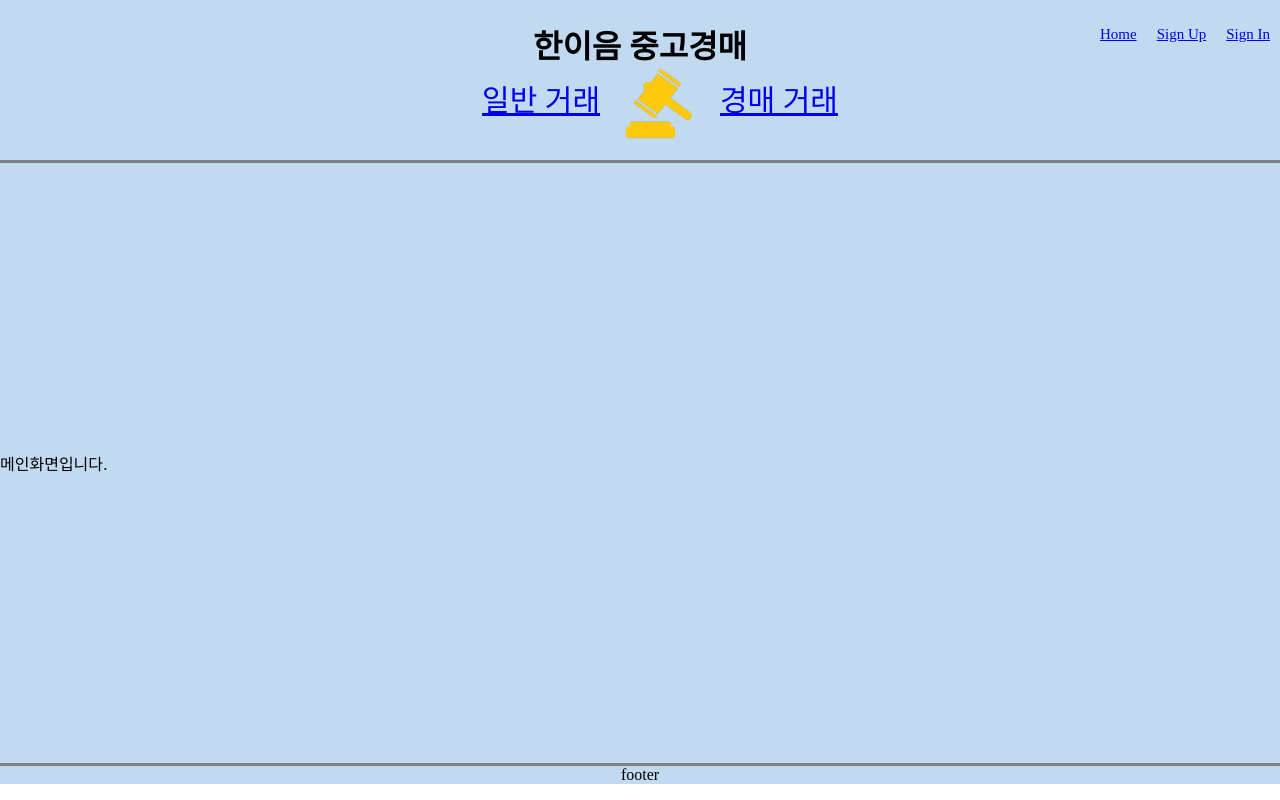
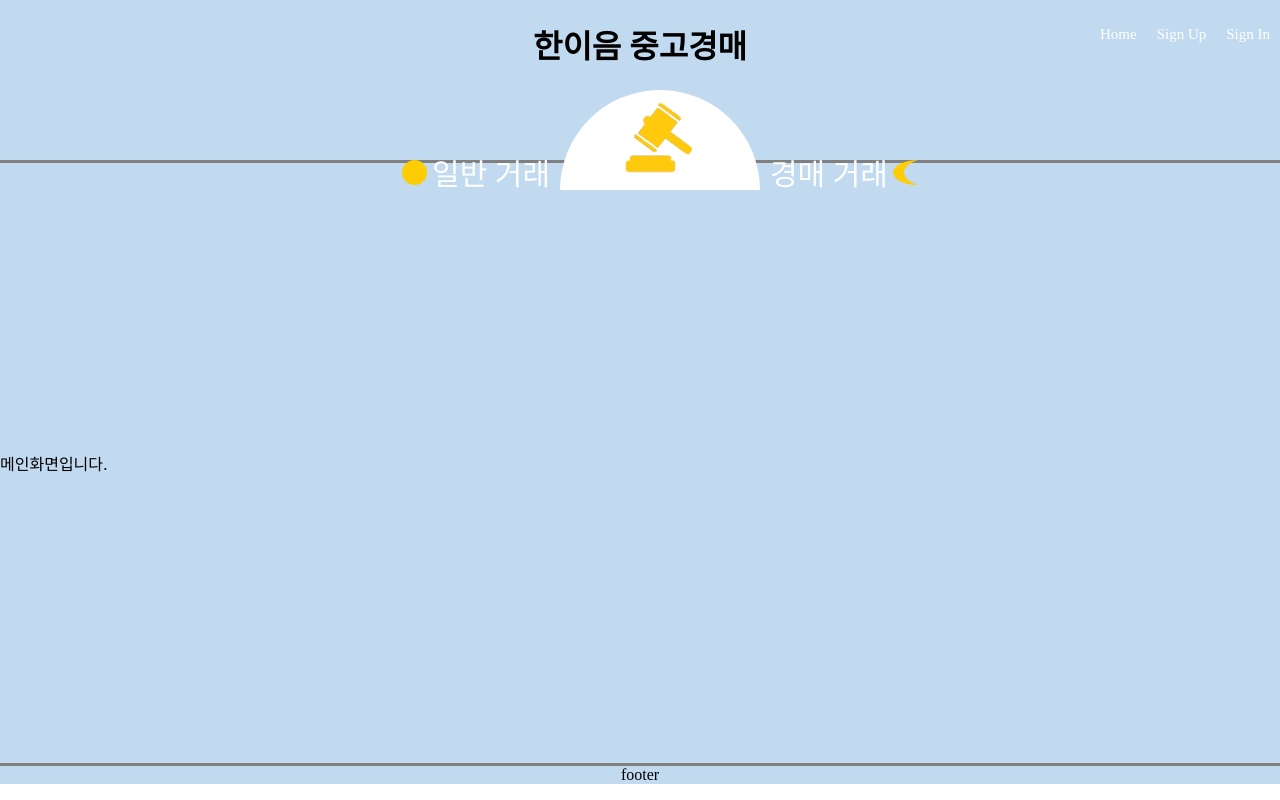
Before and after one commit to hyuntall/VintageAction, a React (Create React App) app in the folder frontend/hanium-client/: page / in a window 1280 px wide. Built offline with nearby package versions, Linux system fonts and the light colour scheme.

Commit message:
icon add, ItemNavigation modify

```diff
--- a/frontend/hanium-client/src/components/ItemNavigation.js
+++ b/frontend/hanium-client/src/components/ItemNavigation.js
@@ -1,22 +1,28 @@
 import React from "react";
-import {Link} from "react-router-dom"
-import "../css/Navigation.css"
+import { Link } from "react-router-dom";
+import "../css/Navigation.css";
 const ItemNavigation = () => (
   <div className="item-navigater-container">
     <ul className="item-navigator">
       <li>
+        <img className="icon1" src={require("../img/icon1.png")} />
         <Link to="/vintage" className="vintage">
           일반 거래
         </Link>
       </li>
+      <div className="icon-box">
+        <Link to="/aa">
           <img className="icon" src={require("../img/logo.png")} />
+        </Link>
+      </div>
       <li>
-                <Link to="/aa" className="뭐였지">
+        <Link to="/aa" className="Auction">
           경매 거래
         </Link>
+        <img className="icon2" src={require("../img/icon2.png")} />
       </li>
     </ul>
   </div>
-)
+);
 
-export default ItemNavigation
+export default ItemNavigation;
--- a/frontend/hanium-client/src/css/Navigation.css
+++ b/frontend/hanium-client/src/css/Navigation.css
@@ -4,12 +4,24 @@
   right: 0px;
   justify-content: right;
   display: flex;
-    list-style:none;
+  list-style: none;
 }
+.icon1 {
+  width: 25px;
+  height: 25px;
+  margin-right: 5px;
+}
+.icon2 {
+  width: 25px;
+  height: 25px;
+  margin-left: 5px;
+}
+
 .navigator li {
   padding: 10px;
   font-size: 15px;
 }
+
 .navigator .home {
   margin-right: 10px;
   display: flex;
@@ -35,14 +47,69 @@
 .item-navigator {
   justify-content: center;
   display: flex;
-    list-style:none;
+  list-style: none;
+  margin-top: 39.8px;
 }
 
 .item-navigator li {
   padding: 10px;
   font-size: 30px;
+  margin-top: 50px;
 }
 
-.item-navigator img {
+.vintage {
+  text-decoration-line: none;
+  color: white;
+}
+.Auction {
+  text-decoration-line: none;
+  color: white;
+}
+
+.vintage:visited {
+  color: white;
+}
+.Auction:visited {
+  color: white;
+}
+
+.icon {
+  margin-left: 50px;
+  margin-top: 10px;
   width: 100px;
 }
+.icon-box {
+  width: 200px;
+  height: 100px;
+  background-color: white;
+  border-radius: 100px 100px 0px 0px;
+}
+
+.Profile {
+  text-decoration-line: none;
+  color: white;
+}
+.Profile :visited {
+  color: white;
+}
+.Home {
+  text-decoration-line: none;
+  color: white;
+}
+.Home :visited {
+  color: white;
+}
+.SignUp {
+  text-decoration-line: none;
+  color: white;
+}
+.SignUp :visited {
+  color: white;
+}
+.SignIn {
+  text-decoration-line: none;
+  color: white;
+}
+.SignIn :visited {
+  color: white;
+}
```
Also changed, not shown: frontend/hanium-client/src/img/icon1.png (added), frontend/hanium-client/src/img/icon2.png (added). Lines whose indentation alone changed are shown as unchanged.
